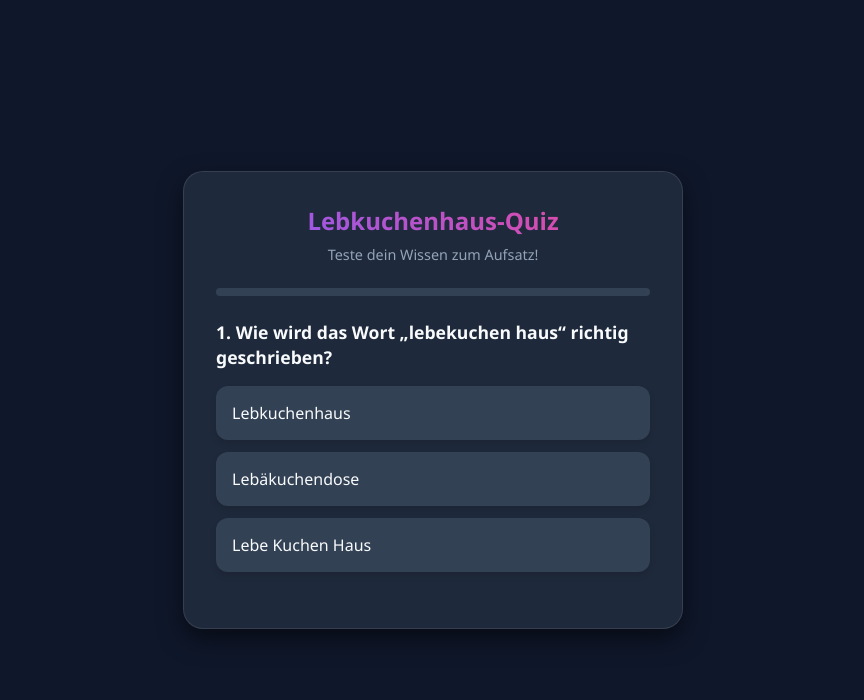
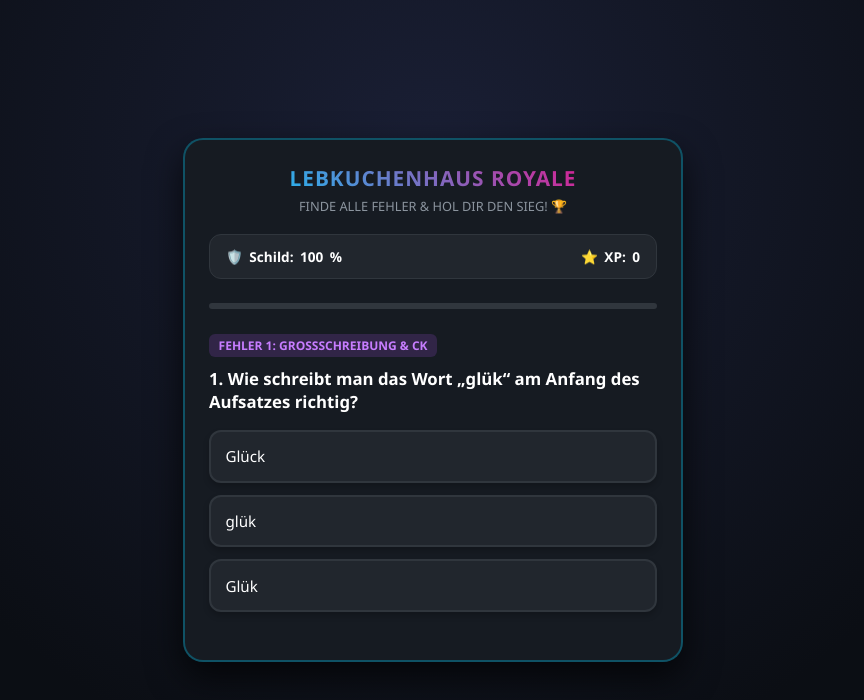
Before and after one commit to ans85-cmd/Quiz, a plain HTML site: page index.html in a window 1280 px wide. Shown: the whole page, without its empty margins (207-1071 px from the left). Drawn offline with Linux system fonts and the light colour scheme.

Commit message:
index.html aktualisieren

```diff
--- a/index.html
+++ b/index.html
@@ -1,21 +1,21 @@
 <!DOCTYPE html>
 <html lang="de">
 <head>
-
     <meta charset="UTF-8">
     <meta name="viewport" content="width=device-width, initial-scale=1.0">
-    <title>Das Lebkuchenhaus - Lernquiz</title>
+    <title>Fortnite Rechtschreib-Battle Royale 🎮</title>
     <style>
         :root {
-            --bg-color: #0f172a;
-            --card-bg: #1e293b;
-            --primary: #8b5cf6;
-            --primary-hover: #7c3aed;
-            --accent: #ec4899;
-            --text: #f8fafc;
-            --text-muted: #94a3b8;
-            --success: #22c55e;
-            --error: #ef4444;
+            --bg-dark: #0b0e14;
+            --panel-bg: #161b22;
+            --primary: #00d2ff;
+            --secondary: #9d4edd;
+            --accent: #ff007f;
+            --shield: #00b4d8;
+            --health: #38b000;
+            --text: #ffffff;
+            --text-muted: #8b949e;
+            --error: #ff4d4d;
         }
 
         * {
@@ -26,48 +26,75 @@
         }
 
         body {
-            background-color: var(--bg-color);
+            background-color: var(--bg-dark);
             color: var(--text);
             min-height: 100vh;
             display: flex;
             justify-content: center;
             align-items: center;
             padding: 1rem;
+            background-image: radial-gradient(circle at 50% 20%, #1a1f35 0%, var(--bg-dark) 70%);
         }
 
         .container {
             width: 100%;
             max-width: 500px;
-            background-color: var(--card-bg);
+            background-color: var(--panel-bg);
             border-radius: 20px;
-            padding: 2rem;
-            box-shadow: 0 10px 25px rgba(0, 0, 0, 0.5);
-            border: 1px solid rgba(255, 255, 255, 0.1);
+            padding: 1.5rem;
+            box-shadow: 0 15px 35px rgba(0, 0, 0, 0.7);
+            border: 2px solid rgba(0, 210, 255, 0.3);
             position: relative;
             overflow: hidden;
         }
 
+        /* Fortnite HUD / Stats bar */
+        .hud {
+            display: flex;
+            justify-content: space-between;
+            align-items: center;
+            background: #21262d;
+            padding: 0.75rem 1rem;
+            border-radius: 12px;
+            margin-bottom: 1.5rem;
+            border: 1px solid #30363d;
+            font-size: 0.85rem;
+            font-weight: bold;
+        }
+
+        .hud-item {
+            display: flex;
+            align-items: center;
+            gap: 0.4rem;
+        }
+
+        .shield-icon { color: var(--shield); }
+        .xp-icon { color: #f72585; }
+
         h1 {
-            font-size: 1.5rem;
+            font-size: 1.3rem;
             text-align: center;
-            margin-bottom: 0.5rem;
+            margin-bottom: 0.3rem;
             background: linear-gradient(45deg, var(--primary), var(--accent));
             -webkit-background-clip: text;
             -webkit-text-fill-color: transparent;
+            text-transform: uppercase;
+            letter-spacing: 1px;
         }
 
         .subtitle {
             text-align: center;
             color: var(--text-muted);
-            font-size: 0.9rem;
-            margin-bottom: 1.5rem;
+            font-size: 0.8rem;
+            margin-bottom: 1.2rem;
+            text-transform: uppercase;
         }
 
         .progress-bar {
             width: 100%;
-            height: 8px;
-            background-color: #334155;
-            border-radius: 4px;
+            height: 6px;
+            background-color: #30363d;
+            border-radius: 3px;
             margin-bottom: 1.5rem;
             overflow: hidden;
         }
@@ -83,8 +110,20 @@
             margin-bottom: 1.5rem;
         }
 
+        .question-badge {
+            display: inline-block;
+            background-color: rgba(157, 78, 221, 0.2);
+            color: #c77dff;
+            padding: 0.2rem 0.6rem;
+            border-radius: 6px;
+            font-size: 0.75rem;
+            font-weight: bold;
+            margin-bottom: 0.6rem;
+            text-transform: uppercase;
+        }
+
         .question-text {
-            font-size: 1.1rem;
+            font-size: 1.05rem;
             font-weight: 600;
             margin-bottom: 1rem;
             line-height: 1.4;
@@ -97,43 +136,42 @@
         }
 
         .option-btn {
-            background-color: #334155;
+            background-color: #21262d;
             color: var(--text);
-            border: none;
-            padding: 1rem;
+            border: 2px solid #30363d;
+            padding: 0.9rem;
             border-radius: 12px;
-            font-size: 1rem;
+            font-size: 0.95rem;
             cursor: pointer;
             text-align: left;
             transition: all 0.2s ease;
-            box-shadow: 0 4px 6px rgba(0,0,0,0.1);
+            box-shadow: 0 4px 6px rgba(0,0,0,0.2);
         }
 
         .option-btn:hover:not(:disabled) {
-            background-color: #475569;
+            border-color: var(--primary);
+            background-color: #30363d;
             transform: translateY(-2px);
         }
 
-        .option-btn:active:not(:disabled) {
-            transform: translateY(0);
-        }
-
         .option-btn.correct {
-            background-color: var(--success) !important;
-            color: white;
-            box-shadow: 0 0 15px rgba(34, 197, 94, 0.4);
+            background-color: rgba(56, 176, 0, 0.2) !important;
+            border-color: var(--health) !important;
+            color: #55f933;
+            box-shadow: 0 0 15px rgba(56, 176, 0, 0.4);
         }
 
         .option-btn.incorrect {
-            background-color: var(--error) !important;
-            color: white;
+            background-color: rgba(255, 77, 77, 0.2) !important;
+            border-color: var(--error) !important;
+            color: var(--error);
             animation: shake 0.4s ease-in-out;
         }
 
         .next-btn {
             display: none;
             width: 100%;
-            background: linear-gradient(45deg, var(--primary), var(--accent));
+            background: linear-gradient(45deg, var(--secondary), var(--accent));
             color: white;
             border: none;
             padding: 1rem;
@@ -142,7 +180,9 @@
             font-weight: bold;
             cursor: pointer;
             margin-top: 1.5rem;
-            box-shadow: 0 4px 15px rgba(139, 92, 246, 0.4);
+            box-shadow: 0 4px 15px rgba(157, 78, 221, 0.4);
+            text-transform: uppercase;
+            letter-spacing: 1px;
             transition: opacity 0.2s;
         }
 
@@ -150,28 +190,40 @@
             opacity: 0.9;
         }
 
+        /* Result Screen (Victory Royale Style) */
         .result-container {
             display: none;
             text-align: center;
+            padding: 1rem 0;
+        }
+
+        .victory-title {
+            font-size: 2rem;
+            font-weight: 900;
+            background: linear-gradient(45deg, #ffd700, #ff8c00);
+            -webkit-background-clip: text;
+            -webkit-text-fill-color: transparent;
+            margin-bottom: 0.5rem;
+            text-transform: uppercase;
+            letter-spacing: 2px;
         }
 
         .result-score {
-            font-size: 2.5rem;
+            font-size: 2.2rem;
             font-weight: bold;
+            color: var(--primary);
             margin: 1rem 0;
-            background: linear-gradient(45deg, var(--primary), var(--accent));
-            -webkit-background-clip: text;
-            -webkit-text-fill-color: transparent;
         }
 
         .result-text {
             color: var(--text-muted);
             margin-bottom: 1.5rem;
-            font-size: 1rem;
+            font-size: 0.95rem;
+            line-height: 1.5;
         }
 
         .restart-btn {
-            background: linear-gradient(45deg, var(--primary), var(--accent));
+            background: linear-gradient(45deg, var(--primary), var(--secondary));
             color: white;
             border: none;
             padding: 1rem 2rem;
@@ -179,7 +231,9 @@
             font-size: 1rem;
             font-weight: bold;
             cursor: pointer;
-            box-shadow: 0 4px 15px rgba(139, 92, 246, 0.4);
+            box-shadow: 0 4px 15px rgba(0, 210, 255, 0.4);
+            text-transform: uppercase;
+            width: 100%;
         }
 
         @keyframes shake {
@@ -192,8 +246,17 @@
 <body>
 
     <div class="container">
-        <h1>Lebkuchenhaus-Quiz</h1>
-        <div class="subtitle">Teste dein Wissen zum Aufsatz!</div>
+        <h1>Lebkuchenhaus Royale</h1>
+        <div class="subtitle">Finde alle Fehler & Hol dir den Sieg! 🏆</div>
+
+        <div class="hud">
+            <div class="hud-item">
+                <span class="shield-icon">🛡️</span> Schild: <span id="shieldCount">100</span>%
+            </div>
+            <div class="hud-item">
+                <span class="xp-icon">⭐</span> XP: <span id="xpCount">0</span>
+            </div>
+        </div>
 
         <div class="progress-bar">
             <div class="progress-fill" id="progressFill"></div>
@@ -201,66 +264,88 @@
 
         <div id="quizContainer">
             <div class="question-container">
+                <div class="question-badge" id="questionBadge">Loot Drop 1</div>
                 <div class="question-text" id="questionText">Frage lädt...</div>
-                <div class="options-grid" id="optionsGrid">
-                    <!-- Buttons werden dynamisch eingefügt -->
-                </div>
+                <div class="options-grid" id="optionsGrid"></div>
             </div>
-            <button class="next-btn" id="nextBtn" onclick="nextQuestion()">Nächste Frage 🚀</button>
+            <button class="next-btn" id="nextBtn" onclick="nextQuestion()">Nächste Zone ⚡</button>
         </div>
 
         <div class="result-container" id="resultContainer">
-            <h2>Quiz beendet! 🎉</h2>
-            <div class="result-score" id="resultScore">0/5</div>
-            <div class="result-text" id="resultText">Super gemacht!</div>
-            <button class="restart-btn" onclick="restartQuiz()">Nochmal spielen 🔄️</button>
+            <div class="victory-title">Victory Royale! 🎉</div>
+            <div class="result-score" id="resultScore">10/10</div>
+            <div class="result-text" id="resultText">Epischer Sieg! Du hast alle Rechtschreibfehler eliminiert!</div>
+            <button class="restart-btn" onclick="restartQuiz()">Neues Match starten 🔄️</button>
         </div>
     </div>
 
     <script>
         const quizData = [
             {
-                question: "Wie wird das Wort „lebekuchen haus“ richtig geschrieben?",
+                badge: "Fehler 1: Großschreibung & ck",
+                question: "Wie schreibt man das Wort „glük“ am Anfang des Aufsatzes richtig?",
+                options: ["Glück", "glük", "Glük"],
+                correct: 0
+            },
+            {
+                badge: "Fehler 2: Zusammenschreibung",
+                question: "Wie wird „lebekuchen haus“ als einzelnes Nomen richtig geschrieben?",
+                options: ["Lebe-Kuchen-Haus", "Lebkuchenhaus", "Lebekuchenhaus"],
+                correct: 1
+            },
+            {
+                badge: "Fehler 3: Doppel-r",
+                question: "Wie schreibt man das Wort „herlichen Duft“ richtig?",
+                options: ["herlich", "herrlich", "heerlich"],
+                correct: 1
+            },
+            {
+                badge: "Fehler 4: Das oder Dass?",
+                question: "Setze das richtige Wort ein: „Das Mädchen sah, _ die Dame am Ofen war.“",
+                options: ["dass", "das", "daß"],
+                correct: 0
+            },
+            {
+                badge: "Fehler 5: V wie Vogel",
+                question: "Wie schreibt man das Wort für eine große Menge („fiel“) richtig?",
+                options: ["fiel", "viel", "fielh"],
+                correct: 1
+            },
+            {
+                badge: "Fehler 6: Die Scharfes-S-Regel",
+                question: "Wie lautet die richtige Präteritum-Form von essen („assen“) im Satz „Dann assen sie...“?",
+                options: ["aßen", "assen", "aassen"],
+                correct: 0
+            },
+            {
+                badge: "Fehler 7: Vorsilbe & Doppel-m",
+                question: "Wie schreibt man das Wort „endkomen“ (entkommen) richtig?",
+                options: ["endkommen", "entkomen", "entkommen"],
+                correct: 2
+            },
+            {
+                badge: "Fehler 8: Verben ohne h",
+                question: "Wie schreibt man das Verb in „dass sie entkommen wahren“ richtig?",
+                options: ["wahren", "waren", "waaren"],
+                correct: 1
+            },
+            {
+                badge: "Fehler 9: Komma zwischen Hauptsätzen",
+                question: "Wo muss in diesem Satz ein Komma gesetzt werden? „Dann ging eine Tür auf und eine Oma sagte...“",
                 options: [
-                    "Lebkuchenhaus",
-                    "Lebäkuchendose",
-                    "Lebe Kuchen Haus"
+                    "Vor das Wort „und“",
+                    "Nach dem Wort „Tür“",
+                    "Es braucht gar kein Komma"
                 ],
                 correct: 0
             },
             {
-                question: "Wie lautet die richtige Rechtschreibung für das Wort „herlichen“?",
+                badge: "Fehler 10: Wörtliche Rede",
+                question: "Wie setzt man die Zeichen bei der wörtlichen Rede von Hans richtig?",
                 options: [
-                    "herrlich",
-                    "herrlichen",
-                    "herlich"
-                ],
-                correct: 1
-            },
-            {
-                question: "Was machten Hans und Gretl, nachdem die Hexe im Ofen war?",
-                options: [
-                    "Sie gingen sofort schlafen.",
-                    "Sie tanzten glücklich im Wald und aßen Lebkuchen.",
-                    "Sie suchten nach ihren Schuhen."
-                ],
-                correct: 1
-            },
-            {
-                question: "Wie schreibt man das Wort „wahren“ (in: „...dass die beiden entkommen waren“) richtig?",
-                options: [
-                    "wahren (mit h)",
-                    "waren (ohne h)",
-                    "wahrn"
-                ],
-                correct: 1
-            },
-            {
-                question: "Welches Wort wird mit Doppel-s („dass“) geschrieben?",
-                options: [
-                    "Das Mädchen sah, _ die Dame am Ofen war.",
-                    "Das ist _ Haus.",
-                    "Gib mir _ Buch."
+                    "Hans sagte: „Na los, klopf schon an!“",
+                    "Hans sagte „Na los klopf schon an“",
+                    "Hans sagte: Na los, klopf schon an."
                 ],
                 correct: 0
             }
@@ -268,8 +353,11 @@
 
         let currentQuestionIndex = 0;
         let score = 0;
+        let shield = 100;
+        let xp = 0;
         let answered = false;
 
+        const questionBadge = document.getElementById("questionBadge");
         const questionText = document.getElementById("questionText");
         const optionsGrid = document.getElementById("optionsGrid");
         const nextBtn = document.getElementById("nextBtn");
@@ -278,12 +366,15 @@
         const resultContainer = document.getElementById("resultContainer");
         const resultScore = document.getElementById("resultScore");
         const resultText = document.getElementById("resultText");
+        const shieldCount = document.getElementById("shieldCount");
+        const xpCount = document.getElementById("xpCount");
 
         function loadQuestion() {
             answered = false;
             nextBtn.style.display = "none";
 
             const currentData = quizData[currentQuestionIndex];
+            questionBadge.innerText = currentData.badge;
             questionText.innerText = `${currentQuestionIndex + 1}. ${currentData.question}`;
 
             optionsGrid.innerHTML = "";
@@ -308,21 +399,23 @@
             if (selectedIndex === currentData.correct) {
                 selectedBtn.classList.add("correct");
                 score++;
+                xp += 100;
+                xpCount.innerText = xp;
             } else {
                 selectedBtn.classList.add("incorrect");
                 allButtons[currentData.correct].classList.add("correct");
+                shield = Math.max(0, shield - 10);
+                shieldCount.innerText = shield;
             }
 
-            // Alle Buttons deaktivieren
             for (let btn of allButtons) {
                 btn.disabled = true;
             }
 
-            // Nächste-Frage-Button anzeigen oder bei letzter Frage auf Auswertung wechseln
             if (currentQuestionIndex < quizData.length - 1) {
                 nextBtn.style.display = "block";
             } else {
-                nextBtn.innerText = "Zur Auswertung 🏆";
+                nextBtn.innerText = "Zur epischen Auswertung 🏆";
                 nextBtn.style.display = "block";
             }
         }
@@ -346,26 +439,29 @@
             progressFill.style.width = "100%";
             resultContainer.style.display = "block";
 
-            resultScore.innerText = `${score} / ${quizData.length}`;
+            resultScore.innerText = `${score} / ${quizData.length} Richtige`;
 
             if (score === quizData.length) {
-                resultText.innerText = "Wahnsinn! Du bist ein echter Rechtschreib-Profi! 🌟";
-            } else if (score >= 3) {
-                resultText.innerText = "Super gemacht! Da waren schon echte Meisterleistungen dabei! 👍";
+                resultText.innerText = `Epischer Sieg! Mit ${shield}% Schild und ${xp} XP bist du der absolute Rechtschreib-Champion! 🌟👑`;
+            } else if (score >= 7) {
+                resultText.innerText = `Starke Runde! Du hast fast alle Fehler eliminiert. Ein paar kleine Trainingsrunden noch und du holst den vollen Loot! 🔥`;
             } else {
-                resultText.innerText = "Das üben wir noch ein bisschen, du packst das! 💪";
+                resultText.innerText = `Guter Versuch, aber die Sturmzone war stark! Schau dir den Aufsatz nochmal an und starte ein neues Match! 💪`;
             }
         }
 
         function restartQuiz() {
             currentQuestionIndex = 0;
             score = 0;
+            shield = 100;
+            xp = 0;
+            shieldCount.innerText = shield;
+            xpCount.innerText = xp;
             resultContainer.style.display = "none";
             quizContainer.style.display = "block";
             loadQuestion();
         }
 
-        // Start beim Laden
         loadQuestion();
     </script>
 </body>
```
